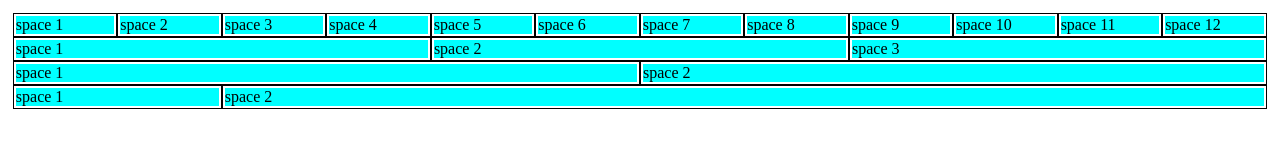
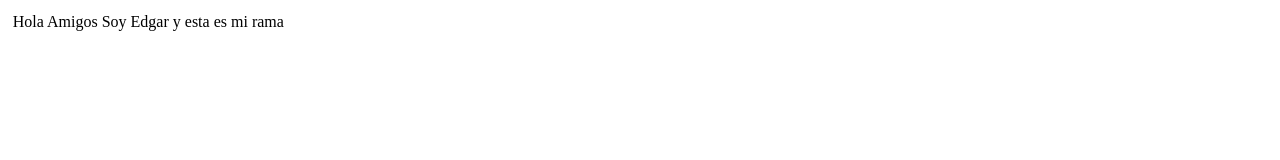
Before and after one commit to Egmez124/academlo-fundamentos, a plain HTML site: page index.html in a window 1280 px wide. Drawn offline with Linux system fonts and the light colour scheme.

Commit message:
otro cambio

```diff
--- a/index.html
+++ b/index.html
@@ -8,109 +8,7 @@
 </head>
 <body>
     <div class="container">
-        <div class="row">
-            <div class="col-md-6 col-lg-1 border">
-                <div class="bg-cyan">
-                    space 1
-                </div>
-            </div>
-            <div class="col-md-6 col-lg-1 border">
-                <div class="bg-cyan">
-                    space 2
-                </div>
-            </div>
-            <div class="col-md-6 col-lg-1 border">
-                <div class="bg-cyan">
-                    space 3
-                </div>
-            </div>
-            <div class="col-md-6 col-lg-1 border">
-                <div class="bg-cyan">
-                    space 4
-                </div>
-            </div>
-            <div class="col-md-6 col-lg-1 border">
-                <div class="bg-cyan">
-                    space 5
-                </div>
-            </div>
-            <div class="col-md-6 col-lg-1 border">
-                <div class="bg-cyan">
-                    space 6
-                </div>
-            </div>
-            <div class="col-md-6 col-lg-1 border">
-                <div class="bg-cyan">
-                    space 7
-                </div>
-            </div>
-            <div class="col-md-6 col-lg-1 border">
-                <div class="bg-cyan">
-                    space 8
-                </div>
-            </div>
-            <div class="col-md-6 col-lg-1 border">
-                <div class="bg-cyan">
-                    space 9
-                </div>
-            </div>
-            <div class="col-md-6 col-lg-1 border">
-                <div class="bg-cyan">
-                    space 10
-                </div>
-            </div>
-            <div class="col-md-6 col-lg-1 border">
-                <div class="bg-cyan">
-                    space 11
-                </div>
-            </div>
-            <div class="col-md-6 col-lg-1 border">
-                <div class="bg-cyan">
-                    space 12
-                </div>
-            </div>
-        </div>
-        <div class="row">
-            <div class="col-md-2 col-lg-4 border">
-                <div class="bg-cyan">
-                    space 1
-                </div>
-            </div>
-            <div class="col-md-7 col-lg-4 border">
-                <div class="bg-cyan">
-                    space 2
-                </div>
-            </div>
-            <div class="col-md-3 col-lg-4 border">
-                <div class="bg-cyan">
-                    space 3
-                </div>
-            </div>
-        </div>
-        <div class="row">
-            <div class="col-md-7 col-lg-6 border">
-                <div class="bg-cyan">
-                    space 1
-                </div>
-            </div>
-            <div class="col-md-5 col-lg-6 border">
-                <div class="bg-cyan">
-                    space 2
-                </div>
-            </div>
-        </div>
-        <div class="row">
-            <div class="col-md-8 col-lg-2 border">
-                <div class="bg-cyan">
-                    space 1
-                </div>
-            </div>
-            <div class="col-md-4 col-lg-10 border">
-                <div class="bg-cyan">
-                    space 2
-                </div>
-            </div>
-        </div>
+        Hola Amigos Soy Edgar y esta es mi rama
     </div>
 </body>
 </html>
```
